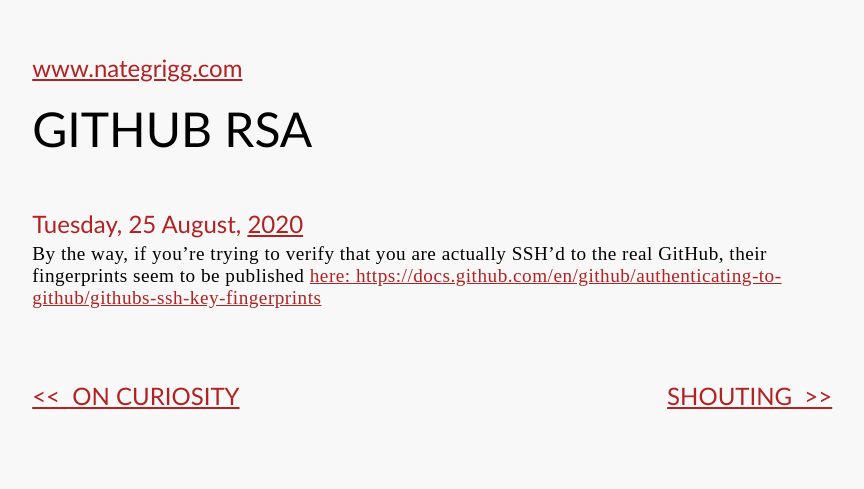
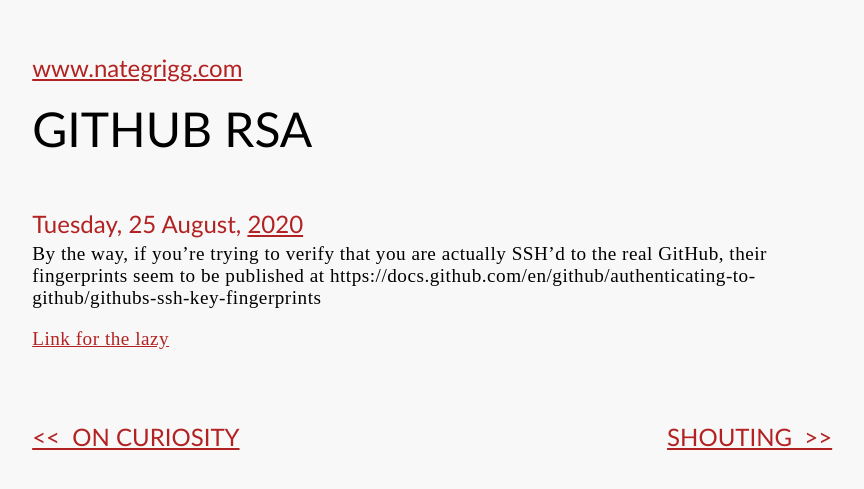
Before and after one commit to n8mob/n8mob.github.io, a Jekyll site: the page built from _posts/2020-08-25-github-rsa.md, in a window 1280 px wide. Shown: the top 489 px of the page, without its empty margins (19-883 px from the left). Built offline with Jekyll 4.4.1, drawn with Linux system fonts in a browser that asks for light colours.

Commit message:
link in excerpt was breaking index page

```diff
--- a/_posts/2020-08-25-github-rsa.md
+++ b/_posts/2020-08-25-github-rsa.md
@@ -3,4 +3,6 @@
 title: GitHub RSA
 ---
 
-By the way, if you're trying to verify that you are actually SSH'd to the real GitHub, their fingerprints seem to be published [here: https://docs.github.com/en/github/authenticating-to-github/githubs-ssh-key-fingerprints](https://docs.github.com/en/github/authenticating-to-github/githubs-ssh-key-fingerprints)
+By the way, if you're trying to verify that you are actually SSH'd to the real GitHub, their fingerprints seem to be published at https://docs.github.com/en/github/authenticating-to-github/githubs-ssh-key-fingerprints
+
+[Link for the lazy](https://docs.github.com/en/github/authenticating-to-github/githubs-ssh-key-fingerprints)
```
